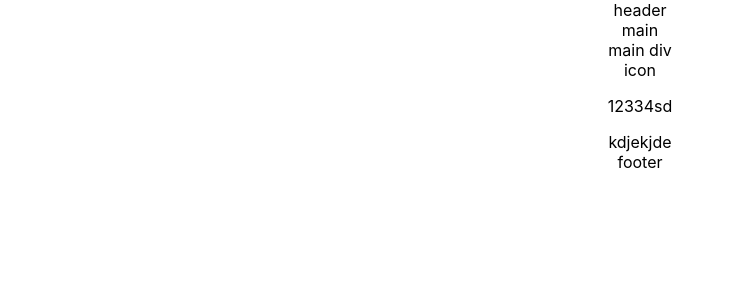
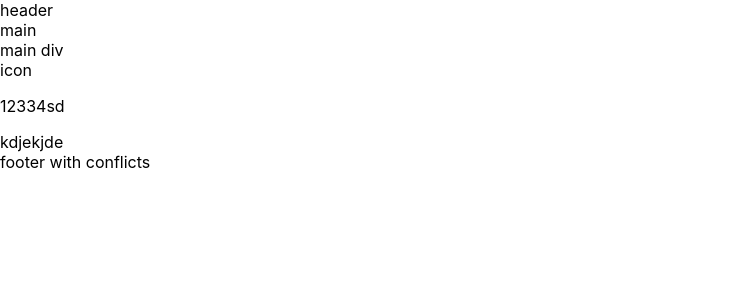
Before and after one commit to nastoika/project, a React (Create React App) app: page / in a window 1280 px wide. Shown: the top 300 px of the page, without its empty margins (0-735 px from the left). Built offline with nearby package versions, Linux system fonts and the light colour scheme.

Commit message:
Develop/feature4 (#4)
* add footer with conflicts

* change classname

* delete tag p

---------

Co-authored-by: nastoika <nastya.gorlachyova@mail.ru@>

```diff
--- a/src/App.js
+++ b/src/App.js
@@ -3,7 +3,7 @@ import './App.css';
 
 function App() {
     return (
-        <div className="App">
+        <div className="appreact">
             <header>header</header>
             <main>main
                 <div>main div</div>
@@ -11,7 +11,7 @@ function App() {
             </main>
             <p><span>12334</span>sd</p>
             <div>kdjekjde</div>
-            <footer>footer</footer>
+            <footer>footer with conflicts</footer>
         </div>
     );
 }
```
